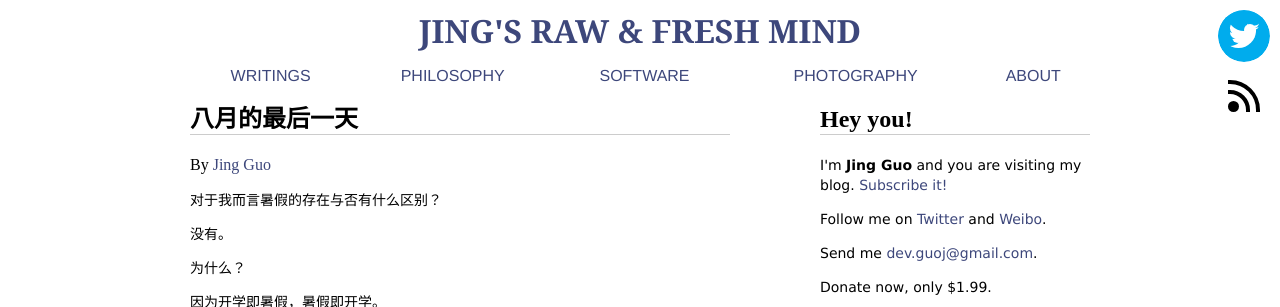
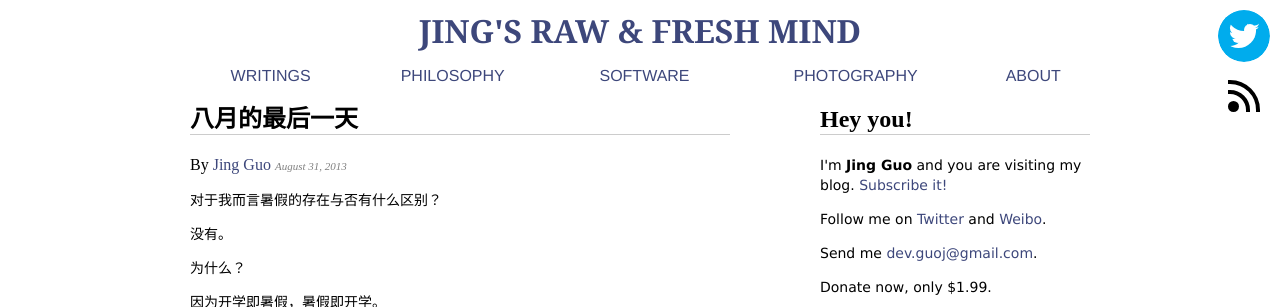
Before and after one commit to guojing0/guojing0.github.io, a Jekyll site: the page built from _posts/2013-08-31-last-day.md, in a window 1280 px wide, cut to the strip 0-307 px from the top of the page. Built offline with Jekyll 4.4.1, drawn with Linux system fonts in a browser that asks for light colours; Markdown is read by kramdown in place of the engine named in the settings.

Commit message:
post.date -> page.date

```diff
--- a/_layouts/modern.html
+++ b/_layouts/modern.html
@@ -64,7 +64,7 @@
           <h2>{{ page.title }}</h2>
           <div class="byline">
             <span>By <a href="/about-me.html" title="Jing Guo">Jing Guo</a></span>
-            <time datetime="{{post.date | date: "%Y-%m-%d"}}">{{ post.date | date: "%B %e, %Y" }}</time>
+            <time datetime="{{ page.date | date: "%Y-%m-%d"}}">{{ page.date | date: "%B %e, %Y" }}</time>
           </div>
 
           <article>
```
